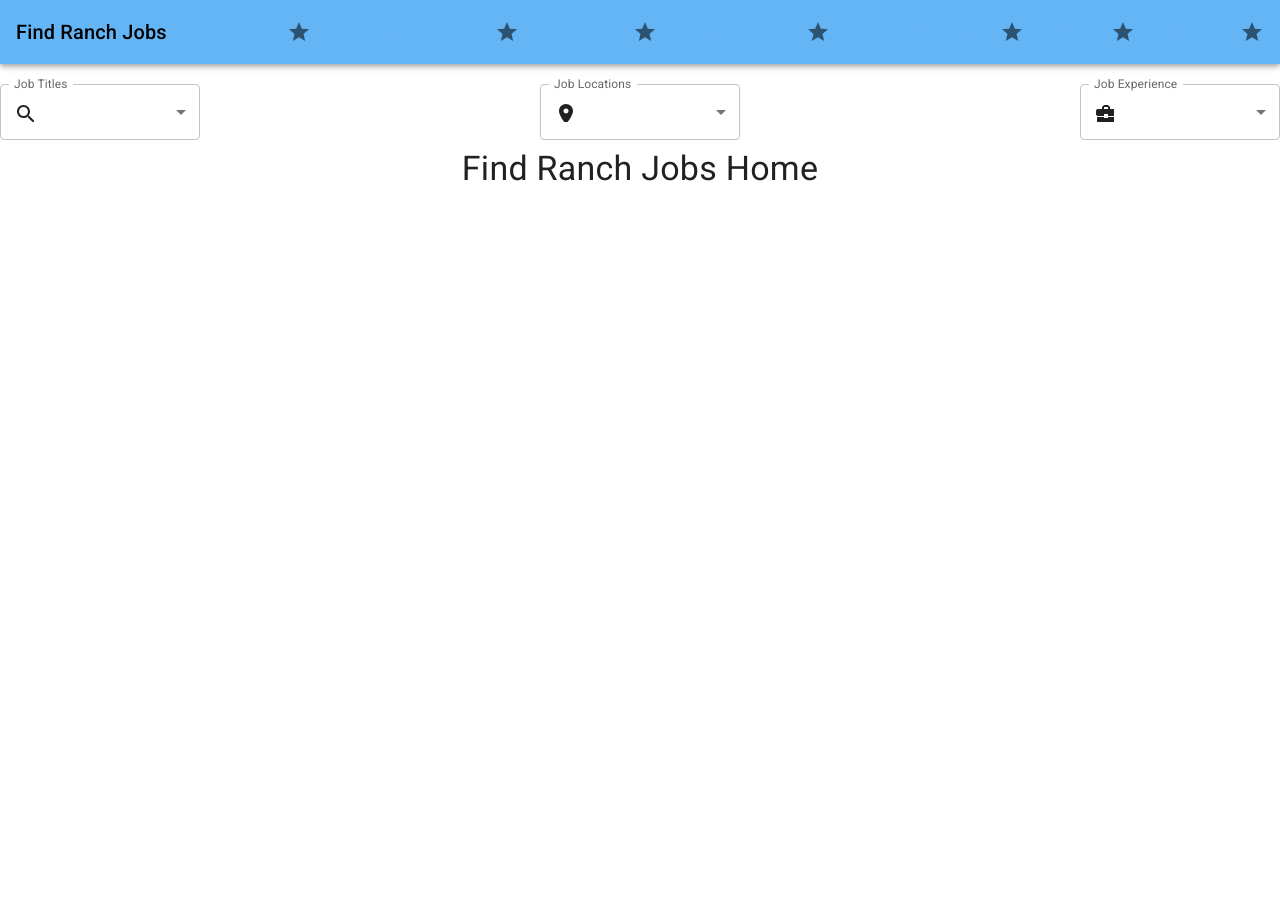
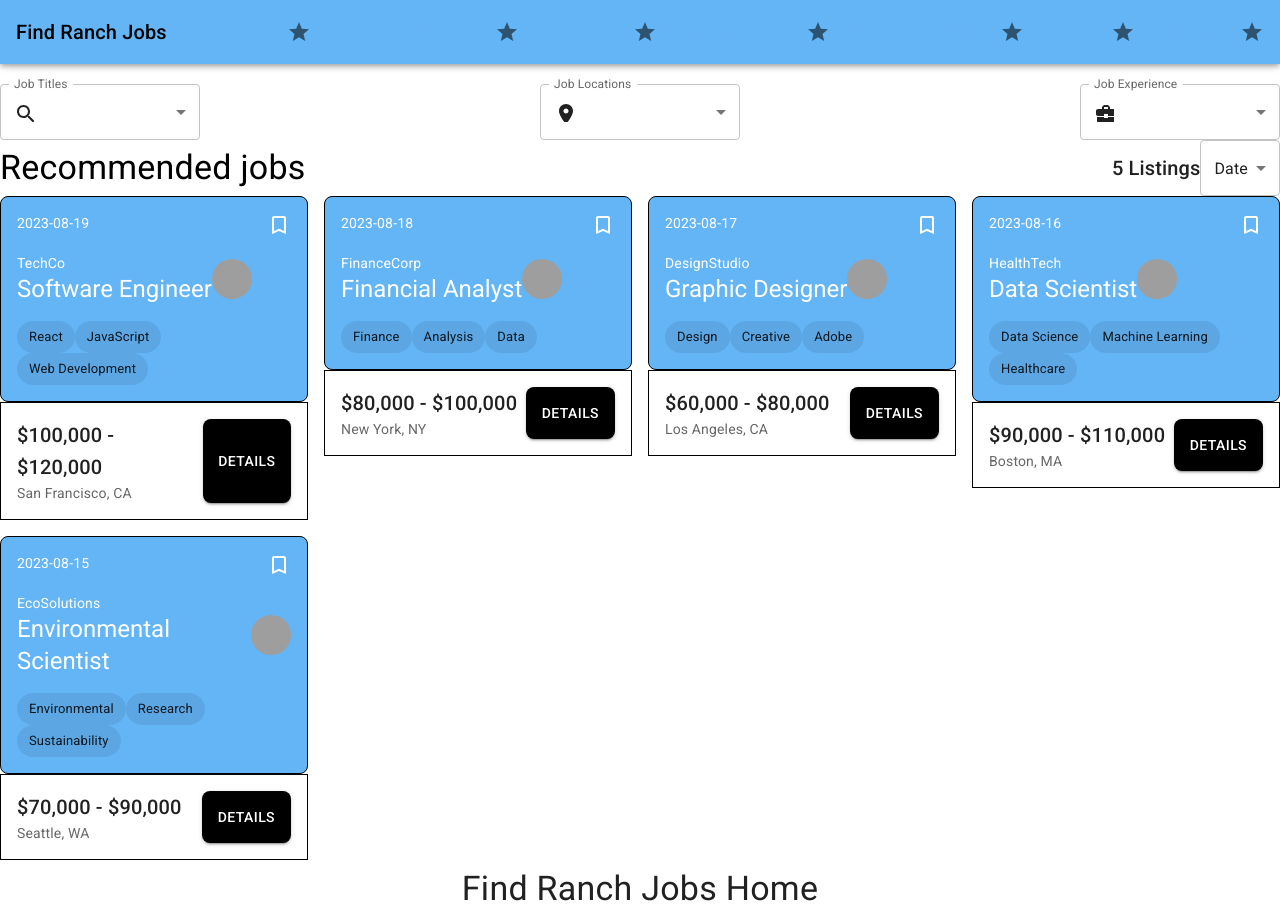
Before and after one commit to jackson-sandland/find-ranch-jobs, a React (Create React App) app: page / in a window 1280 px wide. Before the commit the page ends 800 px from the top, so only its background shows below. Built offline with nearby package versions, Linux system fonts and the light colour scheme; grey boxes are pictures that could not be loaded.

Commit message:
starts addition of jobGrid

```diff
--- /dev/null
+++ b/src/components/module/jobListingsGrid/jobListing.tsx
@@ -0,0 +1,75 @@
+import { Fragment, useState } from "react";
+import { Box, Typography, Button, Chip, Avatar } from "@mui/material";
+import BookmarkBorderIcon from "@mui/icons-material/BookmarkBorder";
+
+interface JobListingProps {
+  jobPostingDate: string;
+  companyName: string;
+  jobTitle: string;
+  companyIcon: string;
+  jobTags: string[];
+  jobRate: string;
+  jobLocation: string;
+}
+
+const JobListing: React.FC<JobListingProps> = ({
+  jobPostingDate,
+  companyName,
+  jobTitle,
+  companyIcon,
+  jobTags,
+  jobRate,
+  jobLocation,
+}) => {
+  const colors = ["primary.main", "secondary.main", "error.main", "warning.main", "info.main", "success.main"];
+  const [colorIndex, setColorIndex] = useState(0);
+
+  const handleColorChange = () => {
+    setColorIndex((colorIndex + 1) % colors.length);
+  };
+
+  return (
+    <Fragment>
+      <Box
+        bgcolor={colors[colorIndex]}
+        color="white"
+        borderRadius="16px"
+        p={2}
+        onClick={handleColorChange}
+        sx={{ border: "1px solid black", borderRadius: "8px" }}
+      >
+        <Box display="flex" justifyContent="space-between">
+          <Typography variant="body2">{jobPostingDate}</Typography>
+          <BookmarkBorderIcon />
+        </Box>
+        <Box display="flex" alignItems="center" mt={2}>
+          <Box>
+            <Typography variant="body2">{companyName}</Typography>
+            <Typography variant="h5">{jobTitle}</Typography>
+          </Box>
+          <Avatar src={companyIcon} />
+        </Box>
+        <Box mt={2}>
+          {jobTags.map((tag, index) => (
+            <Chip label={tag} key={index} />
+          ))}
+        </Box>
+      </Box>
+      <Box bgcolor="white" p={2} sx={{ border: "1px solid black" }}>
+        <Box display="flex" justifyContent="space-between">
+          <Box>
+            <Typography variant="h6">{jobRate}</Typography>
+            <Typography variant="body2" color="text.secondary">
+              {jobLocation}
+            </Typography>
+          </Box>
+          <Button variant="contained" style={{ backgroundColor: "black", color: "white", borderRadius: "8px" }}>
+            Details
+          </Button>
+        </Box>
+      </Box>
+    </Fragment>
+  );
+};
+
+export default JobListing;
--- /dev/null
+++ b/src/components/module/jobListingsGrid/jobListingsGrid.tsx
@@ -0,0 +1,51 @@
+import { useEffect, useState } from "react";
+import { Grid, Typography, Box, Select, MenuItem } from "@mui/material";
+import JobListing from "src/components/module/jobListingsGrid/jobListing";
+import { jobPostings } from "src/components/module/jobListingsGrid/jobListingsGridConstants";
+
+const JobListingsGrid = () => {
+  const [jobListings, setJobListings] = useState<any[]>([]);
+  const [sortBy, setSortBy] = useState("date");
+
+  useEffect(() => {
+    setJobListings(jobPostings);
+  }, []);
+
+  const handleSortChange = (event: any) => {
+    setSortBy(event.target.value);
+  };
+
+  return (
+    <Box style={{ backgroundColor: "white" }}>
+      <Box display="flex" justifyContent="space-between" alignItems="center">
+        <Typography variant="h4" style={{ color: "black" }}>
+          Recommended jobs
+        </Typography>
+        <Box display="flex" alignItems="center">
+          <Typography variant="h6">{jobListings.length} Listings</Typography>
+          <Select value={sortBy} onChange={handleSortChange}>
+            <MenuItem value={"date"}>Date</MenuItem>
+            <MenuItem value={"title"}>Title</MenuItem>
+          </Select>
+        </Box>
+      </Box>
+      <Grid container spacing={2}>
+        {jobListings.map((job: any, index: number) => (
+          <Grid item xs={12} sm={6} md={4} lg={3} key={index}>
+            <JobListing
+              jobTitle={job.jobTitle}
+              jobPostingDate={job.jobPostingDate}
+              companyName={job.companyName}
+              companyIcon={job.companyIcon}
+              jobTags={job.jobTags}
+              jobRate={job.jobRate}
+              jobLocation={job.jobLocation}
+            />
+          </Grid>
+        ))}
+      </Grid>
+    </Box>
+  );
+};
+
+export default JobListingsGrid;
--- /dev/null
+++ b/src/components/module/jobListingsGrid/jobListingsGridConstants.ts
@@ -0,0 +1,47 @@
+export const jobPostings = [
+  {
+    jobPostingDate: "2023-08-19",
+    companyName: "TechCo",
+    jobTitle: "Software Engineer",
+    companyIcon: "https://example.com/company-icon.png",
+    jobTags: ["React", "JavaScript", "Web Development"],
+    jobRate: "$100,000 - $120,000",
+    jobLocation: "San Francisco, CA",
+  },
+  {
+    jobPostingDate: "2023-08-18",
+    companyName: "FinanceCorp",
+    jobTitle: "Financial Analyst",
+    companyIcon: "https://example.com/finance-icon.png",
+    jobTags: ["Finance", "Analysis", "Data"],
+    jobRate: "$80,000 - $100,000",
+    jobLocation: "New York, NY",
+  },
+  {
+    jobPostingDate: "2023-08-17",
+    companyName: "DesignStudio",
+    jobTitle: "Graphic Designer",
+    companyIcon: "https://example.com/design-icon.png",
+    jobTags: ["Design", "Creative", "Adobe"],
+    jobRate: "$60,000 - $80,000",
+    jobLocation: "Los Angeles, CA",
+  },
+  {
+    jobPostingDate: "2023-08-16",
+    companyName: "HealthTech",
+    jobTitle: "Data Scientist",
+    companyIcon: "https://example.com/health-icon.png",
+    jobTags: ["Data Science", "Machine Learning", "Healthcare"],
+    jobRate: "$90,000 - $110,000",
+    jobLocation: "Boston, MA",
+  },
+  {
+    jobPostingDate: "2023-08-15",
+    companyName: "EcoSolutions",
+    jobTitle: "Environmental Scientist",
+    companyIcon: "https://example.com/environment-icon.png",
+    jobTags: ["Environmental", "Research", "Sustainability"],
+    jobRate: "$70,000 - $90,000",
+    jobLocation: "Seattle, WA",
+  },
+];
--- a/src/layout/PrivateLayout.tsx
+++ b/src/layout/PrivateLayout.tsx
@@ -14,8 +14,8 @@ import {
 import TopBar from "src/layout/TopBar";
 import SideBar from "src/layout/SideBar";
 import FilterBar from "src/components/module/filterBar/filterBar";
+import JobListingsGrid from "src/components/module/jobListingsGrid/jobListingsGrid";
 
-// TODO: change to your app name or other word
 const TITLE_PRIVATE = "Find Ranch Jobs"; // Title for pages after authentication
 
 /**
@@ -92,6 +92,7 @@ const PrivateLayout: FunctionComponent<PropsWithChildren> = ({ children }) => {
           title={title}
         />
         <FilterBar />
+        <JobListingsGrid />
         <SideBar
           anchor={onMobile ? SIDE_BAR_MOBILE_ANCHOR : SIDE_BAR_DESKTOP_ANCHOR}
           open={sidebarOpen}
```
Also changed, not shown: src/App.tsx (+4 -4 lines), 1 other file (tests, documents, lock files or other folders).
